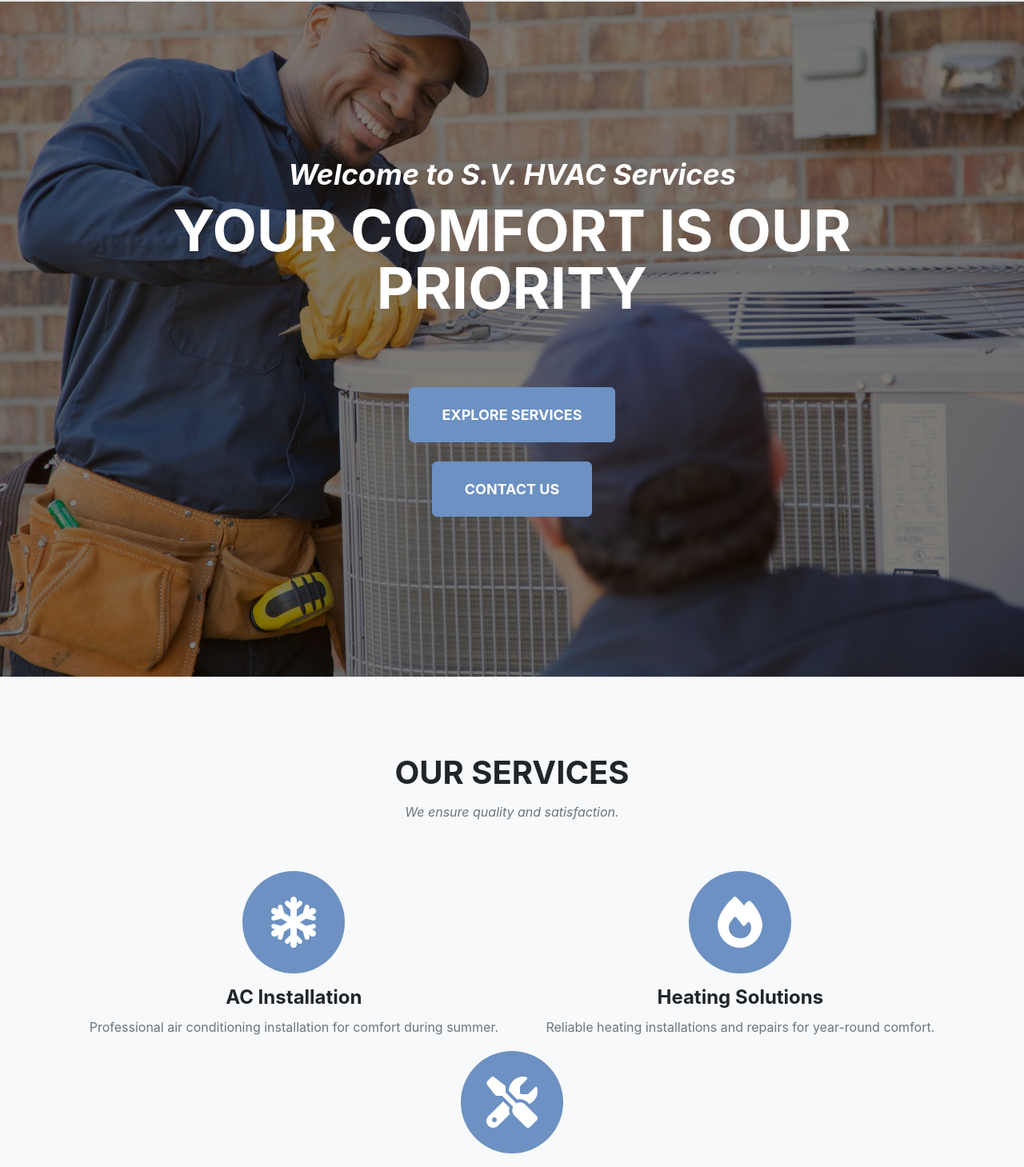
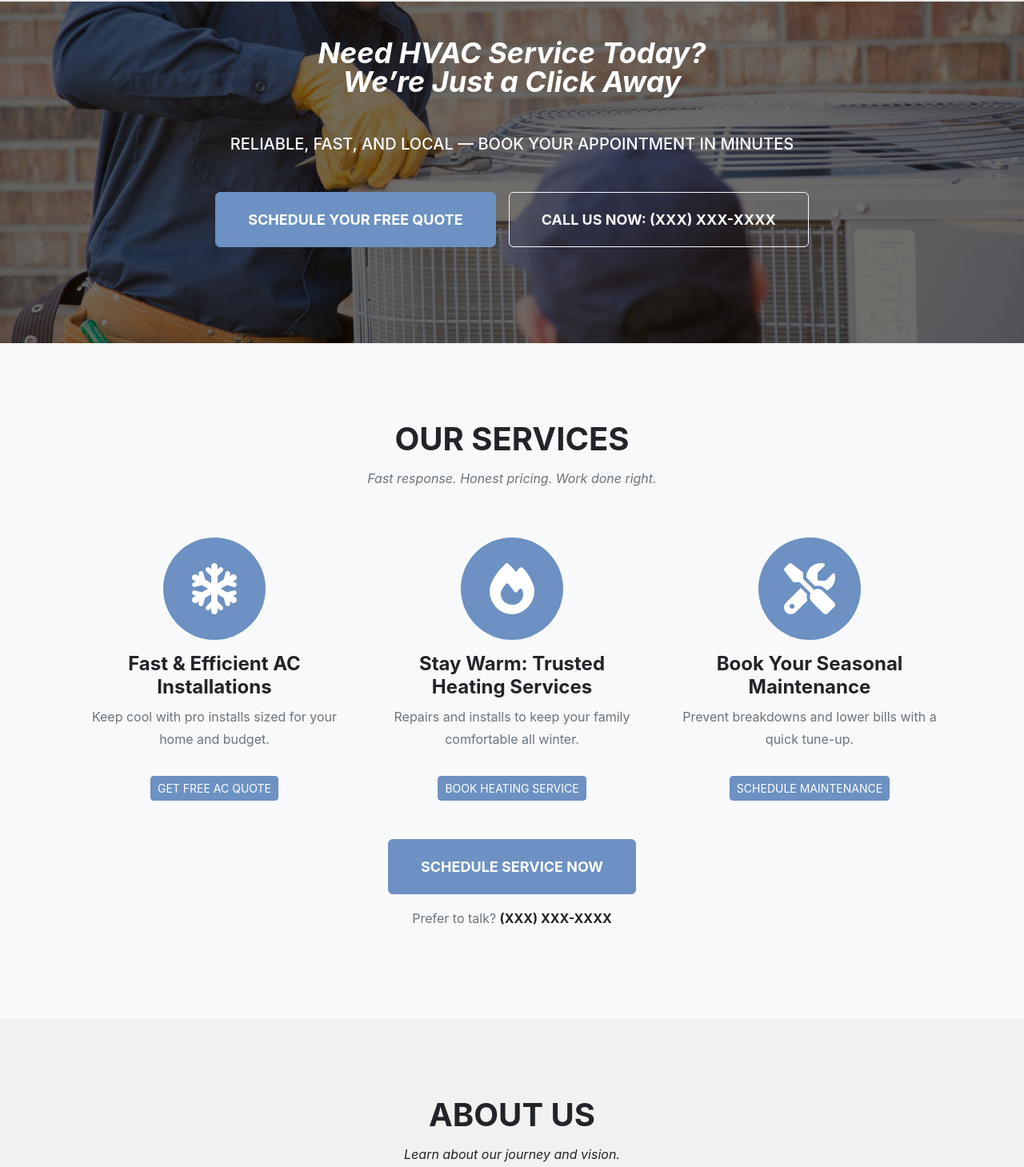
Before and after one commit to hunterdavidson/SergioHVAC-main, an Angular app: page / in a window 1280 px wide. Shown: the part 72-1531 px from the top of the page at 80% size. Built offline with nearby package versions, Linux system fonts and the light colour scheme.

Commit message:
Updated call to actions

```diff
--- a/src/app/components/contact/contact.component.html
+++ b/src/app/components/contact/contact.component.html
@@ -1,13 +1,20 @@
 <section class="page-section" id="contact">
   <div class="container">
     <div class="text-center">
-      <h2 class="section-heading text-uppercase">Contact Us</h2>
-      <h3 class="section-subheading text-white">We'd love to hear from you.</h3>
+      <h2 class="section-heading text-uppercase">Request Service</h2>
+      <h3 class="section-subheading text-white">
+        Tell us what you need and we’ll get right back to you.
+      </h3>
+      <p class="mt-2 text-white">
+        Prefer to talk? <a href="tel:+1XXXXXXXXXX" class="fw-bold text-white">(XXX) XXX-XXXX</a>
+      </p>
     </div>
 
     <form #contactForm="ngForm" (ngSubmit)="onSubmit(contactForm)" novalidate>
       <div class="row">
+        <!-- Name -->
         <div class="col-md-6">
+          <label for="name" class="visually-hidden">Name</label>
           <input
             type="text"
             id="name"
@@ -15,15 +22,19 @@
             class="form-control mb-3"
             placeholder="Name *"
             required
+            autocomplete="name"
             [(ngModel)]="formData.name"
             #name="ngModel"
+            aria-describedby="nameError"
           />
-          <div class="invalid" *ngIf="name.invalid && (name.dirty || name.touched)">
+          <div id="nameError" class="invalid" *ngIf="name.invalid && (name.dirty || name.touched)">
             Name is required.
           </div>
         </div>
 
+        <!-- Email -->
         <div class="col-md-6">
+          <label for="email" class="visually-hidden">Email</label>
           <input
             type="email"
             id="email"
@@ -32,18 +43,21 @@
             placeholder="Email *"
             required
             email
+            autocomplete="email"
             [(ngModel)]="formData.email"
             #email="ngModel"
+            aria-describedby="emailError"
           />
-          <div class="invalid" *ngIf="email.invalid && (email.dirty || email.touched)">
+          <div id="emailError" class="invalid" *ngIf="email.invalid && (email.dirty || email.touched)">
             A valid email is required.
           </div>
         </div>
       </div>
 
-      <!-- Phone field (required) -->
+      <!-- Phone (required) -->
       <div class="row">
         <div class="col-md-12">
+          <label for="phone" class="visually-hidden">Phone</label>
           <input
             type="tel"
             id="phone"
@@ -51,18 +65,23 @@
             class="form-control mb-3"
             placeholder="Phone *"
             required
+            inputmode="tel"
+            autocomplete="tel"
             [(ngModel)]="formData.phone"
             #phone="ngModel"
-            pattern="^[0-9()+\\-\\s\\.]{7,20}$"
+            pattern="^[0-9()+\-\\s\\.]{7,20}$"
+            aria-describedby="phoneError"
           />
-          <div class="invalid" *ngIf="phone.invalid && (phone.dirty || phone.touched)">
+          <div id="phoneError" class="invalid" *ngIf="phone.invalid && (phone.dirty || phone.touched)">
             A valid phone number is required.
           </div>
         </div>
       </div>
 
+      <!-- Message (optional) -->
       <div class="row">
         <div class="col-md-12">
+          <label for="message" class="visually-hidden">Message</label>
           <textarea
             id="message"
             name="message"
@@ -71,12 +90,19 @@
             placeholder="Message (optional)"
             [(ngModel)]="formData.message"
             #message="ngModel"
+            maxlength="4000"
+            aria-describedby="messageHelp"
           ></textarea>
-          <!-- Optional: only show helper if it's too long, not “required” -->
-          <div class="invalid" *ngIf="message.value?.length > 4000">
+          <div id="messageHelp" class="invalid" *ngIf="message.value?.length > 4000">
             Message is too long (max 4000 characters).
           </div>
         </div>
+      </div>
+
+      <!-- Honeypot (spam trap) – keep visible to screen readers but off-screen visually -->
+      <div style="position:absolute; left:-9999px;">
+        <label for="hp">Do not fill this field</label>
+        <input id="hp" name="hp" autocomplete="off" tabindex="-1" />
       </div>
 
       <div class="text-center">
@@ -86,14 +112,18 @@
           [disabled]="contactForm.invalid || loading"
           *ngIf="!isSubmitted"
         >
-          {{ loading ? 'Sending…' : 'Send Message' }}
+          {{ loading ? 'Sending…' : 'Request Service Now' }}
         </button>
 
-        <p class="text-white" *ngIf="isSubmitted">
-          Thank you for your message! We'll get back to you shortly.
+        <p class="text-white mt-3" *ngIf="isSubmitted">
+          Thank you! Your request was sent. We’ll follow up shortly.
         </p>
 
         <p class="text-danger mt-2" *ngIf="error && !isSubmitted">{{ error }}</p>
+
+        <p class="text-white-50 mt-3">
+          By submitting, you agree we may contact you about your request.
+        </p>
       </div>
     </form>
   </div>
--- a/src/app/components/home/home.component.html
+++ b/src/app/components/home/home.component.html
@@ -1,8 +1,29 @@
-<header class="masthead text-white text-center" id="home" style="background-image: linear-gradient(rgba(0, 0, 0, 0.5), rgba(0, 0, 0, 0.5)), url('hero.jpg'); background-size: cover; background-position: center;">
-    <div class="container d-flex align-items-center flex-column">
-        <h1 class="masthead-subheading mb-0">Welcome to S.V. HVAC Services</h1>
-        <p class="masthead-heading text-uppercase mt-3">Your Comfort Is Our Priority</p>
-        <a class="btn btn-primary btn-xl text-uppercase mt-4" href="#services">Explore Services</a>
-        <a class="btn btn-primary btn-xl text-uppercase mt-4" href="#contact">Contact Us</a>
+<header class="masthead text-white text-center" id="home"
+  style="background-image: linear-gradient(rgba(0, 0, 0, 0.55), rgba(0, 0, 0, 0.55)), url('hero.jpg');
+         background-size: cover;
+         background-position: center;
+         padding: 120px 0;">
+  <div class="container d-flex flex-column align-items-center">
+
+    <!-- Strong headline -->
+    <h1 class="masthead-subheading mb-3 fw-bold">
+      Need HVAC Service Today? <br> We’re Just a Click Away
+    </h1>
+
+    <!-- Supportive subhead -->
+    <p class="masthead-heading text-uppercase mt-2 mb-4" style="font-size: 1.25rem; font-weight: 500;">
+      Reliable, Fast, and Local — Book Your Appointment in Minutes
+    </p>
+
+    <!-- CTA buttons -->
+    <div class="d-flex flex-column flex-md-row gap-3">
+      <a class="btn btn-primary btn-xl text-uppercase dynamic-button" href="#contact">
+        Schedule Your Free Quote
+      </a>
+      <a class="btn btn-outline-light btn-xl text-uppercase dynamic-button" href="tel:+1XXXXXXXXXX">
+        Call Us Now: (XXX) XXX-XXXX
+      </a>
     </div>
+
+  </div>
 </header>
--- a/src/app/components/services/services.component.html
+++ b/src/app/components/services/services.component.html
@@ -2,33 +2,60 @@
   <div class="container">
     <div class="text-center">
       <h2 class="section-heading text-uppercase">Our Services</h2>
-        <h3 class="section-subheading text-muted">We ensure quality and satisfaction.</h3>
+      <h3 class="section-subheading text-muted">Fast response. Honest pricing. Work done right.</h3>
     </div>
+
     <div class="d-flex flex-row justify-content-around align-items-start mt-5 flex-wrap">
-        <div class="service-box text-center mx-3">
+
+      <!-- AC Installation -->
+      <div class="service-box text-center mx-3" style="max-width: 320px;">
         <span class="fa-stack fa-4x mb-3">
           <i class="fas fa-circle fa-stack-2x text-primary"></i>
           <i class="fas fa-snowflake fa-stack-1x fa-inverse"></i>
         </span>
-          <h4 class="service-heading">AC Installation</h4>
-          <p class="text-muted">Professional air conditioning installation for comfort during summer.</p>
+        <h4 class="service-heading">Fast & Efficient AC Installations</h4>
+        <p class="text-muted">Keep cool with pro installs sized for your home and budget.</p>
+        <a class="btn btn-primary btn-sm text-uppercase mt-3 dynamic-button" href="#contact">
+          Get Free AC Quote
+        </a>
       </div>
-        <div class="service-box text-center mx-3">
+
+      <!-- Heating Services -->
+      <div class="service-box text-center mx-3" style="max-width: 320px;">
         <span class="fa-stack fa-4x mb-3">
           <i class="fas fa-circle fa-stack-2x text-primary"></i>
           <i class="fas fa-fire fa-stack-1x fa-inverse"></i>
         </span>
-          <h4 class="service-heading">Heating Solutions</h4>
-          <p class="text-muted">Reliable heating installations and repairs for year-round comfort.</p>
+        <h4 class="service-heading">Stay Warm: Trusted Heating Services</h4>
+        <p class="text-muted">Repairs and installs to keep your family comfortable all winter.</p>
+        <a class="btn btn-primary btn-sm text-uppercase mt-3 dynamic-button" href="#contact">
+          Book Heating Service
+        </a>
       </div>
-        <div class="service-box text-center mx-3">
+
+      <!-- Maintenance -->
+      <div class="service-box text-center mx-3" style="max-width: 320px;">
         <span class="fa-stack fa-4x mb-3">
           <i class="fas fa-circle fa-stack-2x text-primary"></i>
           <i class="fas fa-tools fa-stack-1x fa-inverse"></i>
         </span>
-          <h4 class="service-heading">Maintenance</h4>
-          <p class="text-muted">Comprehensive maintenance services to ensure system longevity.</p>
+        <h4 class="service-heading">Book Your Seasonal Maintenance</h4>
+        <p class="text-muted">Prevent breakdowns and lower bills with a quick tune-up.</p>
+        <a class="btn btn-primary btn-sm text-uppercase mt-3 dynamic-button" href="#contact">
+          Schedule Maintenance
+        </a>
       </div>
+
+    </div>
+
+    <!-- Section-level CTA -->
+    <div class="text-center mt-5">
+      <a class="btn btn-primary btn-xl text-uppercase dynamic-button" href="#contact">
+        Schedule Service Now
+      </a>
+      <p class="mt-3 text-muted">
+        Prefer to talk? <a href="tel:+1XXXXXXXXXX" class="fw-bold">(XXX) XXX-XXXX</a>
+      </p>
     </div>
   </div>
 </section>
--- a/src/app/components/services/services.component.scss
+++ b/src/app/components/services/services.component.scss
@@ -0,0 +1,11 @@
+/* Phone link override inside Services section */
+#services a[href^="tel:"] {
+    color: #212529;       /* dark gray/black text */
+    font-weight: 600;     /* keep it bold */
+    text-decoration: none; /* remove underline */
+  }
+
+  #services a[href^="tel:"]:hover {
+    color: #6C91C2;       /* match your brand blue on hover */
+    text-decoration: underline;
+  }
--- a/src/app/components/team/team.component.html
+++ b/src/app/components/team/team.component.html
@@ -1,26 +1 @@
-<section class="page-section bg-light" id="team">
-    <div class="container">
-      <div class="text-center">
-        <h2 class="section-heading text-uppercase">Meet the Team</h2>
-        <h3 class="section-subheading text-muted">Our experienced professionals are here for you.</h3>
-      </div>
-      <div class="d-flex flex-row justify-content-around align-items-start mt-5 flex-wrap">
-        <div class="team-member text-center mx-3">
-          <span class="fa-stack fa-4x mb-3">
-            <i class="fas fa-circle fa-stack-2x text-primary"></i>
-            <i class="fas fa-user-tie fa-stack-1x fa-inverse"></i>
-          </span>
-          <h4 class="team-heading">Sergio Velasquez Sr.</h4>
-          <p class="text-muted">CEO & Co-Founder</p>
-        </div>
-        <div class="team-member text-center mx-3">
-          <span class="fa-stack fa-4x mb-3">
-            <i class="fas fa-circle fa-stack-2x text-primary"></i>
-            <i class="fas fa-user-cog fa-stack-1x fa-inverse"></i>
-          </span>
-          <h4 class="team-heading">Sergio Velasquez Jr.</h4>
-          <p class="text-muted">Co-Founder & Customer Relations</p>
-        </div>
-      </div>
-    </div>
-</section>
+h
```
Also changed, not shown: src/app/components/home/home.component.ts (+5 -5 lines), src/app/components/services/services.component.ts (+5 -5 lines). Lines whose indentation alone changed are shown as unchanged.
